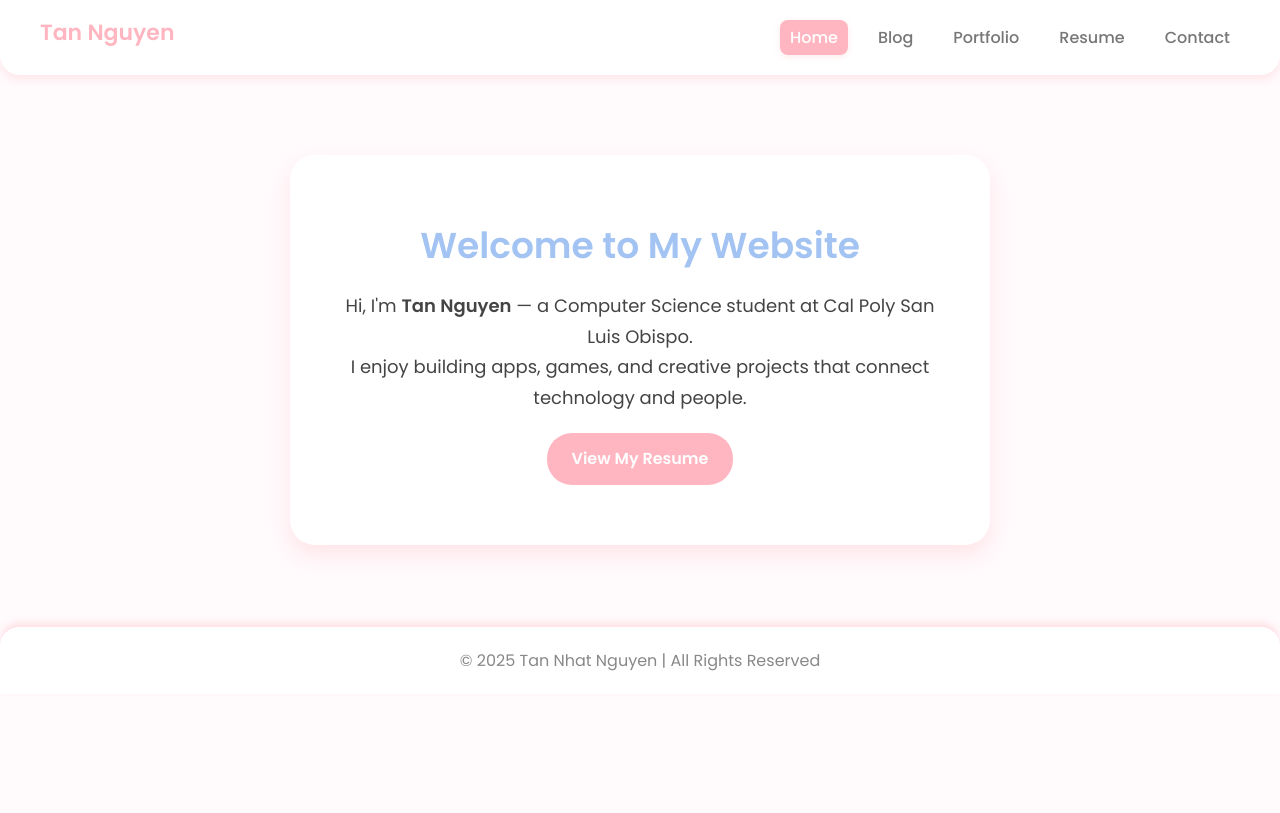
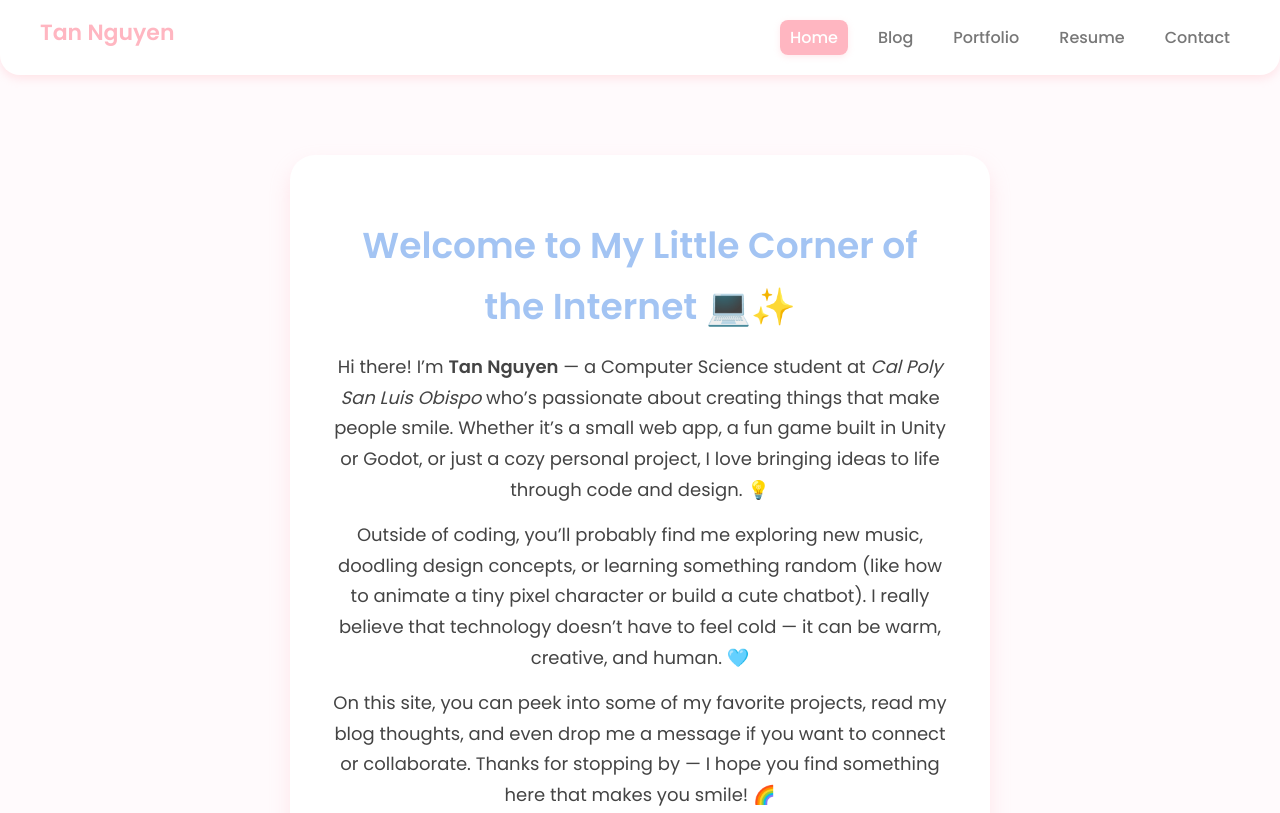
Before and after one commit to tannosukeee/tan-n.github.io, a plain HTML site: page index.html in a window 1280 px wide. Shown: the top 813 px of the page. Drawn offline with nearby package versions, Linux system fonts and the light colour scheme.

Commit message:
feat: add link to index.html

```diff
--- a/index.html
+++ b/index.html
@@ -20,9 +20,24 @@
 
   <main>
     <section class="hero">
-      <h1>Welcome to My Website</h1>
-      <p>Hi, I'm <strong>Tan Nguyen</strong> — a Computer Science student at Cal Poly San Luis Obispo.<br>
-      I enjoy building apps, games, and creative projects that connect technology and people.</p>
+      <h1>Welcome to My Little Corner of the Internet 💻✨</h1>
+      <p>
+        Hi there! I’m <strong>Tan Nguyen</strong> — a Computer Science student at
+        <em>Cal Poly San Luis Obispo</em> who’s passionate about creating things
+        that make people smile. Whether it’s a small web app, a fun game built
+        in Unity or Godot, or just a cozy personal project, I love bringing ideas to life through code and design. 💡
+      </p>
+      <p>
+        Outside of coding, you’ll probably find me exploring new music, doodling
+        design concepts, or learning something random (like how to animate a tiny
+        pixel character or build a cute chatbot). I really believe that technology
+        doesn’t have to feel cold — it can be warm, creative, and human. 🩵
+      </p>
+      <p>
+        On this site, you can peek into some of my favorite projects, read my blog
+        thoughts, and even drop me a message if you want to connect or collaborate.
+        Thanks for stopping by — I hope you find something here that makes you smile! 🌈
+      </p>
       <a href="resume.html" class="btn">View My Resume</a>
     </section>
   </main>
```
